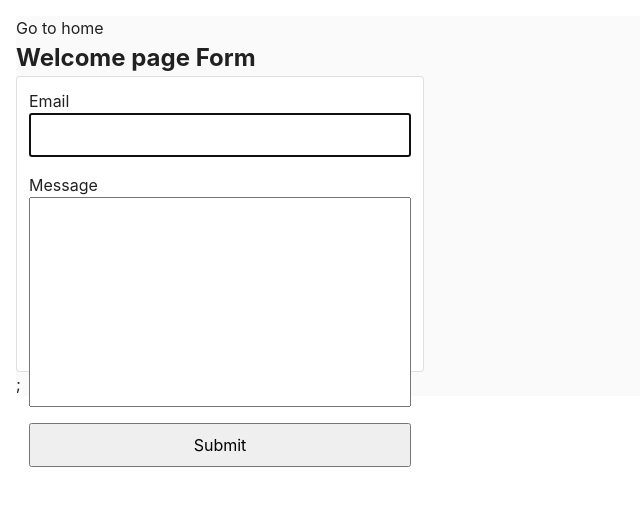
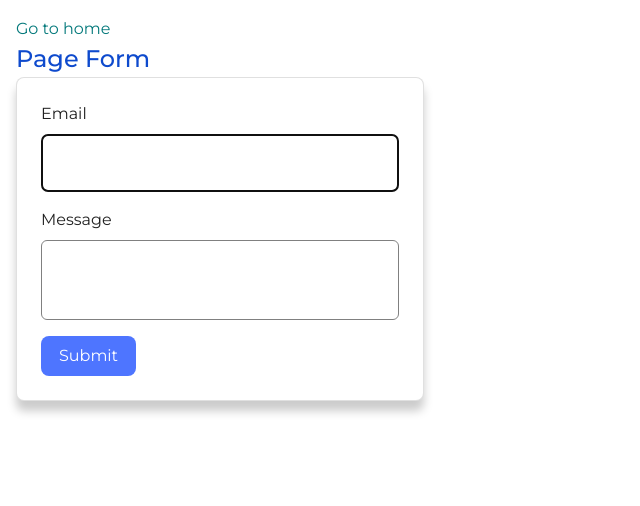
Before and after one commit to AnnaOsadchuk/goit-js-hw-09, a website built with Vite: page src/2-form.html in a window 1280 px wide. Shown: the whole page, without its empty margins (0-640 px from the left). Built offline with nearby package versions, Linux system fonts and the light colour scheme.

Commit message:
Changes styles in both tasks

```diff
--- a/src/2-form.html
+++ b/src/2-form.html
@@ -5,34 +5,37 @@
     <meta http-equiv="X-UA-Compatible" content="IE=edge" />
     <meta name="viewport" content="width=device-width, initial-scale=1.0" />
     <title>Form</title>
+
+    <link rel="preconnect" href="https://fonts.googleapis.com" />
+    <link rel="preconnect" href="https://fonts.gstatic.com" crossorigin />
+    <link
+      href="https://fonts.googleapis.com/css2?family=Montserrat:wght@500&display=swap"
+      rel="stylesheet"
+    />
+    <link href="https://fonts.googleapis.com/css2?family=Montserrat&display=swap" rel="stylesheet">
+
+        <link rel="stylesheet" href="./css/reset.css" />
+
     <link rel="stylesheet" href="./css/styles.css" />
     <link rel="stylesheet" href="./css/2-form.css" />
   </head>
   <body>
     <section>
-      <a href="./index.html">Go to home</a>
-      <h1>Welcome page Form</h1>
+      <a class="link" href="./index.html">Go to home</a>
+      <h1>Page Form</h1>
     </section>
     <form class="feedback-form" autocomplete="off">
       <label>
-        Email
-        <input class="js-input" type="email" name="email" autofocus />
+      <span>Email</span>
+                <input class="js-input" type="email" name="email" autofocus />
       </label>
       <label>
-        Message
+        <span>Message</span>
         <textarea name="message" rows="8"></textarea>
       </label>
       <button type="submit">Submit</button>
     </form>
 
     <script type="module" src="./js/2-form.js"></script>
-
-    <!--   <script
-      src="https://cdnjs.cloudflare.com/ajax/libs/lodash.js/4.17.21/lodash.min.js"
-      integrity="sha512-WFN04846sdKMIP5LKNphMaWzU7YpMyCU245etK3g/2ARYbPK9Ub18eG+ljU96qKRCWh+quCY7yefSmlkQw1ANQ=="
-      crossorigin="anonymous"
-      referrerpolicy="no-referrer"
-    ></script> -->
-    ;
   </body>
 </html>
--- a/src/css/2-form.css
+++ b/src/css/2-form.css
@@ -1,54 +1,67 @@
-
-/***************  Form style */
-/* body {
-  margin: 16px;
-  font-family: -apple-system, BlinkMacSystemFont, 'Segoe UI', Roboto, Oxygen,
-    Ubuntu, Cantarell, 'Open Sans', 'Helvetica Neue', sans-serif;
-  -webkit-font-smoothing: antialiased;
-  -moz-osx-font-smoothing: grayscale;
-  background-color: #fafafa;
-  color: #212121;
-  line-height: 1.5;
-}
-
-input {
-  padding: 8px;
-  font: inherit;
-}
-
-button {
-  padding: 8px 12px;
-  cursor: pointer;
-} */
-
 .feedback-form {
   display: flex;
   flex-direction: column;
-  max-width: 480px;
-  padding: 12px;
+  max-width: 408px;
+  min-height: 296px;
+  padding: 24px;
   background-color: #fff;
   border: 1px solid rgba(0, 0, 0, 0.12);
-  border-radius: 4px;
+  border-radius: 8px;
+  box-shadow: 0 10px 10px 0 #cccccc;
 }
-
 .feedback-form label {
   display: flex;
   flex-direction: column;
   margin-bottom: 16px;
+  border-radius: 4px;
 }
-
-.feedback-form button {
-  padding: 8px 12px;
-  font: inherit;
-  cursor: pointer;
+span {
+  font-family: 'Montserrat', Regular;
+  font-size: 16px;
 }
 
 input,
 textarea {
-  padding: 8px;
-  font: inherit;
+  font-family: 'Montserrat', Regular;
+  font-size: 16px;
+  line-height: 1.5;
+  padding: 15px;
+  margin-top: 8px;
+  border-radius: 6px;
+  border-color: #808080;
+}
+textarea {
+  width: 100%;
+  height: 80px;
+}
+input:hover,
+input:focus {
+  border-color: #000000;
+}
+input:active {
+  border-color: #808080;
+  color: #2e2f42;
 }
 
 textarea {
   resize: none;
 }
+
+button {
+  font-family: 'Montserrat', Medium;
+  font-size: 16px;
+  background-color: #4e75ff;
+  line-height: 1.5;
+  width: 95px;
+  height: 40px;
+  color: white;
+  border: none;
+  border-radius: 8px;
+  padding: 8px 16px;
+  cursor: pointer;
+  transition: color 250ms linear, border-color 250ms linear;
+}
+button:hover,
+button:focus {
+  background-color: #6c8cff;
+}
--- a/src/css/styles.css
+++ b/src/css/styles.css
@@ -32,90 +32,19 @@ body {
     Ubuntu, Cantarell, 'Open Sans', 'Helvetica Neue', sans-serif;
   -webkit-font-smoothing: antialiased;
   -moz-osx-font-smoothing: grayscale;
-  background-color: #fafafa;
+/*   background-color: #fafafa; */
   color: #212121;
   line-height: 1.5;
 }
 
-/* input {
-  padding: 8px;
-  font: inherit;
+
+h1 {
+  margin-bottom: 34px;
+  font-family: "Montserrat", Medium;
+  color:#0e4acd
 }
-
-button {
-  padding: 8px 12px;
-  cursor: pointer;
-} */
-
-.gallery {
-  display: grid;
-  max-width: 1140px;
-  grid-template-columns: repeat(auto-fit, minmax(320px, 1fr));
-  grid-auto-rows: 240px;
-  grid-gap: 24px;
-  justify-content: center;
-  padding: 0;
-  list-style: none;
-  margin-left: auto;
-  margin-right: auto;
+.link{
+  color:#04797b;
+  font-family: "Montserrat", Medium;
+  font-size: 16px;
 }
-
-.gallery-item {
-  position: relative;
-  box-shadow: 0px 1px 3px 0px rgba(0, 0, 0, 0.2),
-    0px 1px 1px 0px rgba(0, 0, 0, 0.14), 0px 2px 1px -1px rgba(0, 0, 0, 0.12);
-}
-
-.gallery-image:hover {
-  transform: scale(1.03);
-}
-
-.gallery-image {
-  height: 100%;
-  width: 100%;
-  object-fit: cover;
-  transition: transform var(--animation-duration) var(--timing-function);
-}
-
-.gallery-link {
-  display: block;
-  text-decoration: none;
-  height: 100%;
-}
-
-.gallery-link:hover {
-  cursor: zoom-in;
-}
-
-.feedback-form {
-  display: flex;
-  flex-direction: column;
-  max-width: 408px;
-  max-height: 296px;
-  padding: 12px;
-  background-color: #fff;
-  border: 1px solid rgba(0, 0, 0, 0.12);
-  border-radius: 4px;
-}
-
-.feedback-form label {
-  display: flex;
-  flex-direction: column;
-  margin-bottom: 16px;
-}
-
-.feedback-form button {
-  padding: 8px 12px;
-  font: inherit;
-  cursor: pointer;
-}
-
-input,
-textarea {
-  padding: 8px;
-  font: inherit;
-}
-
-textarea {
-  resize: none;
-}
```
Also changed, not shown: src/1-gallery.html (+15 -2 lines), src/css/1-gallery.css (added, +41 -0 lines), src/index.html (+3 -3 lines).
